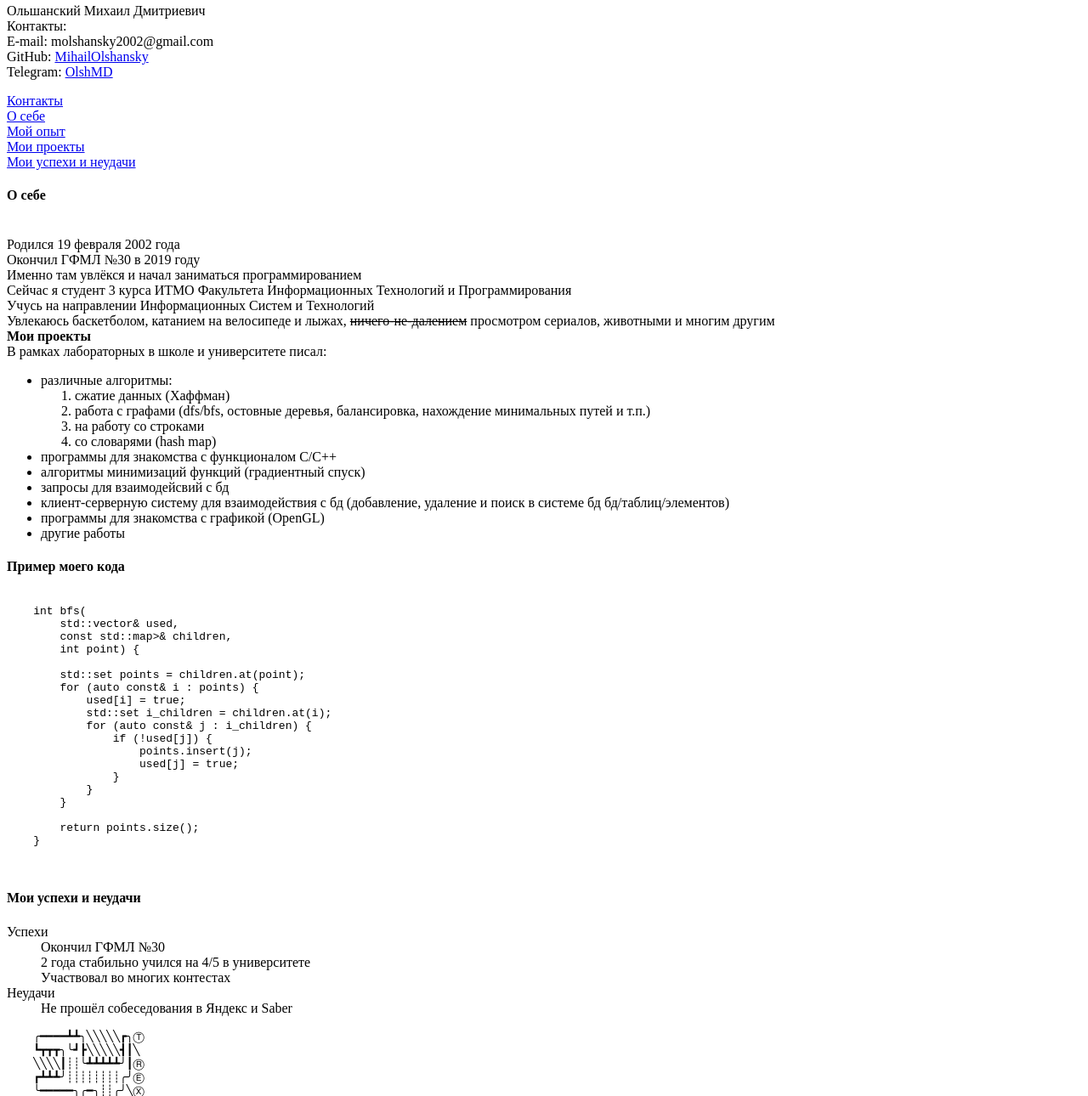
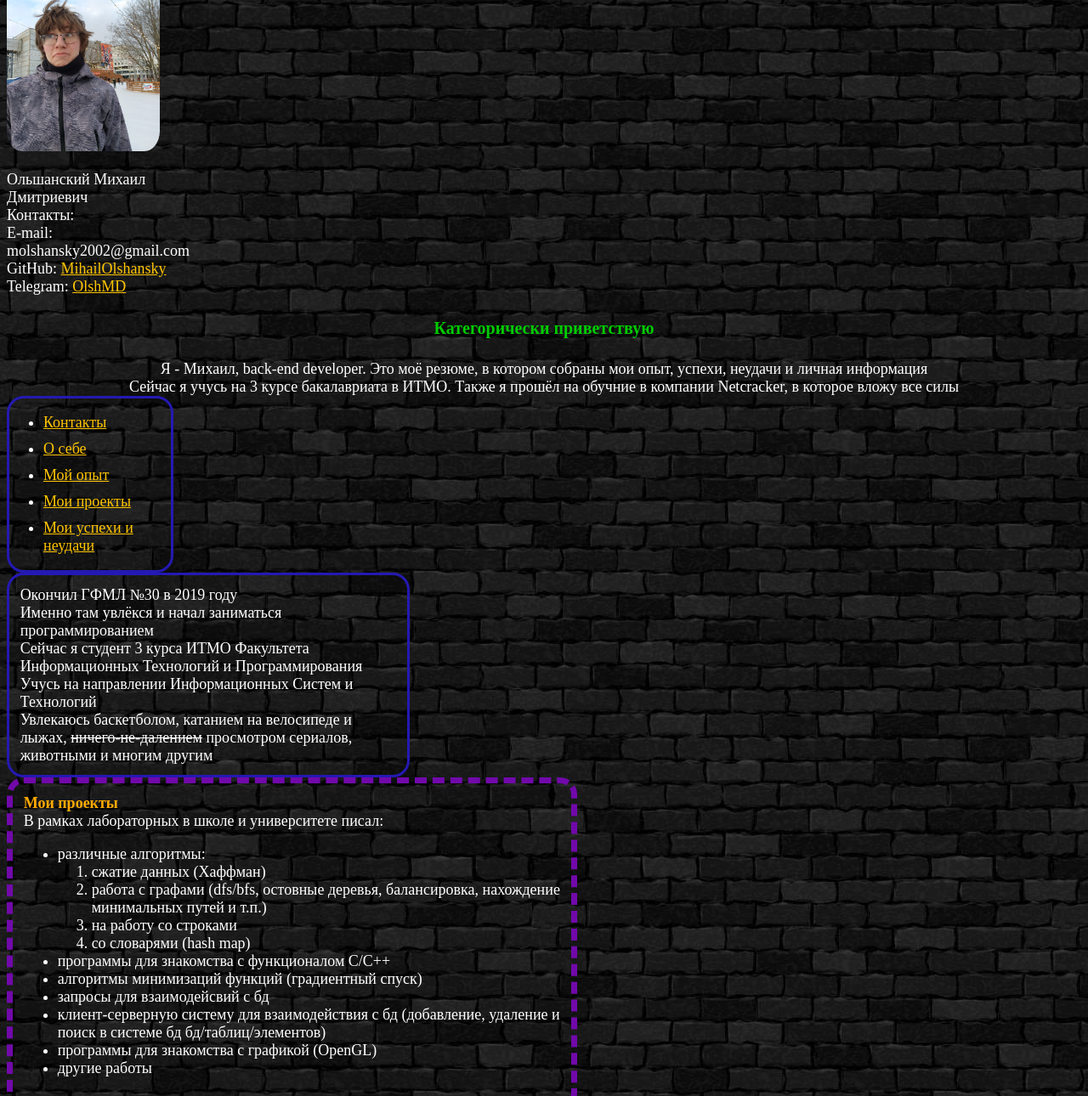
Before and after one commit to MihailOlshansky/Web2122, a plain HTML site: page index.html in a window 1280 px wide. Shown: the part 288-1578 px from the top of the page at 85% size. Drawn offline with Linux system fonts and the light colour scheme.

Commit message:
2 lab, v1

```diff
--- a/css/outline.css
+++ b/css/outline.css
@@ -0,0 +1,101 @@
+body {
+    color: #ffffff;
+    background-image: url(../resources/background.jpg);
+    font-size: 18px;
+}
+
+h4 {
+    color: #00cc00;
+    font-size: 20px;
+}
+
+strong {
+    color: #ffaa00;
+}
+
+#Мой_опыт {
+    width: 20%;
+    border-style: dashed;
+    border-radius: 20px;
+    border-color: #7109aa;
+    border-width: 7px;
+    padding-left: 1%;
+}
+
+#Контакты {
+
+}
+
+#Контакты img {
+    height: 240px;
+    width: 180px;
+    border-radius: 10%;
+}
+
+#О_себе {
+    color:  #ffffff;
+    border-style: solid;
+    border-radius: 20px;
+    border-color: #2419b2;
+    border-width: 3px;
+    width: 35%;
+    padding: 1%;
+}
+
+#Menue {
+    width: 15%;
+    border-style: solid;
+    border-radius: 20px;
+    border-color: #2419b2;
+    border-width: 3px;
+}
+
+#Menue li {
+    margin: 10px;
+    margin-left: 0;
+}
+
+#My_code {
+    width: fit-content;
+    border-style: dotted;
+    border-radius: 20px;
+    border-color: #7109aa;
+    border-width: 5px;
+    padding-left: 1%;
+    padding-right: 1%;
+}
+
+#Мои_у\/н {
+    width: fit-content;
+    border-style: dotted;
+    border-radius: 20px;
+    border-color: #7109aa;
+    border-width: 5px;
+    padding-left: 1%;
+    padding-right: 1%;
+    }
+
+#Контакты {
+    width: 20%;
+}
+
+#Мои_проекты {
+    width: 50%;
+    border-style: dashed;
+    border-radius: 20px;
+    border-color: #7109aa;
+    border-width: 7px;
+    padding: 1%;
+}
+
+#Приветствие {
+    text-align: center;
+}
+
+a[href] {
+    color: #ffc500;
+}
+
+footer {
+    text-align: center;
+}
--- a/index.html
+++ b/index.html
@@ -9,17 +9,17 @@
     </head>
     <body>
         <header>
-            <section id="Мой опыт">
+            <section id="Мой_опыт">
                 <strong>Опыт программирования</strong>
                 <p>
                     Общий стаж: 6 лет (с 2015)<br>
                     Программировал на C/C++, Python, Java, HTML, Haskell, SQL, PHP, Pascal, Assembler, Bash<br>
-                    Работал с GIT репозиториями
+                    Работал с GIT репозиториями<br>
                     Опыт работы: отсутствует
                 </p>
             </section>
             <section id="Контакты">
-                <img src="resources/My_Photo.jpeg" height="160px" width="120px" alt=My_Photo>
+                <img src="resources/My_Photo.jpg">
                 <p>
                     Ольшанский Михаил Дмитриевич<br>
                     Контакты:<br>
@@ -28,25 +28,30 @@
                     Telegram: <a href="https://t.me/OlshMD">OlshMD</a>
                 </p>
             </section>
-            <nav>
-                <a href="#Контакты">Контакты</a><br>
-                <a href="#О себе">О себе</a><br>
-                <a href="#Мой опыт">Мой опыт</a><br>
-                <a href="#Мои проекты">Мои проекты</a><br>
-                <a href="#Мои у/н">Мои успехи и неудачи</a>
-            </nav>
+            <article id="Приветствие">
+                <h4>Категорически приветствую</h4>
+                Я - Михаил, back-end developer. Это моё резюме, в котором собраны мои опыт, успехи, неудачи и личная информация<br>
+                Сейчас я учусь на 3 курсе бакалавриата в ИТМО. Также я прошёл на обучние в компании Netcracker, в которое вложу все силы<br>
+            </article>
         </header>
         <main>
-            <aside id="О себе">
-                <h4>О себе</h4><br>
-                Родился <time datetime="2002-02-19">19 февраля 2002 года</time><br>
+            <nav id="Menue">
+                <ul>
+                    <li><a href="#Контакты">Контакты</a></li>
+                    <li><a href="#О_себе">О себе</a></li>
+                    <li><a href="#Мой_опыт">Мой опыт</a></li>
+                    <li><a href="#Мои_проекты">Мои проекты</a></li>
+                    <li><a href="#Мои_у/н">Мои успехи и неудачи</a></li>
+                </ul>
+            </nav>
+            <aside id="О_себе">
                 Окончил ГФМЛ №30 в <time datetime="2019-06-24">2019 году</time><br>
                 Именно там увлёкся и начал заниматься программированием<br>
                 Сейчас я студент 3 курса ИТМО Факультета Информационных Технологий и Программирования<br>
                 Учусь на направлении Информационных Систем и Технологий<br>
                 Увлекаюсь баскетболом, катанием на велосипеде и лыжах, <del>ничего-не-далением</del> просмотром сериалов, животными и многим другим<br>
             </aside>
-            <section id="Мои проекты">
+            <section id="Мои_проекты">
                 <strong>Мои проекты</strong><br>
                 В рамках лабораторных в школе и университете писал:
                 <ul>
@@ -67,18 +72,18 @@
                     <li>другие работы</li>
                 </ul>
             </section>
-            <article>
+            <article id="My_code">
                 <h4>Пример моего кода</h4>
                 <pre><code lang="C++">
     int bfs(
-        std::vector<bool>& used,
-        const std::map<int, std::set<int>>& children,
+        std::vector&lt;bool&gt;& used,
+        const std::map&lt;int, std::set&lt;int&gt;&gt;& children,
         int point) {
 
-        std::set<int> points = children.at(point);
+        std::set&lt;int&gt; points = children.at(point);
         for (auto const& i : points) {
             used[i] = true;
-            std::set<int> i_children = children.at(i);
+            std::set&lt;int&gt; i_children = children.at(i);
             for (auto const& j : i_children) {
                 if (!used[j]) {
                     points.insert(j);
@@ -89,23 +94,23 @@
 
         return points.size();
     }
-
                 </code></pre>
             </article>
-            <section id="Мои у/н">
+            <section id="Мои_у/н">
                 <h4>Мои успехи и неудачи</h4>
                 <dl>
                     <dt>Успехи</dt>
                     <dd>Окончил ГФМЛ №30</dd>
                     <dd>2 года стабильно учился на 4/5 в университете</dd>
                     <dd>Участвовал во многих контестах</dd>
+                    <dd>Прошёл на обучение в Netcracker</dd>
                     <dt>Неудачи</dt>
                     <dd>Не прошёл собеседования в Яндекс и Saber</dd>
                 </dl>
             </section>
         </main>
         <footer>
-            <aside>
+            <asidetot id="totem">
                 <pre>
 ╭━━━━┻┻╮╲╲╲╲╲┏╮Ⓣ
 ┗┳┳┳╮╰┛┣╲╲╲╲╲┫┃╲
@@ -118,7 +123,7 @@
             </aside>
             <q>работа<sup>лень</sup>=прогресс</q><br>
 
-            <time datetime="2021-09-22">22.09.2021</time>
+            <time datetime="2021-09-22">05.10.2021</time>
         </footer>
     </body>
 </html>
```
Also changed, not shown: resources/My_Photo.jpeg (deleted), resources/My_Photo.jpg (added), resources/background.jpg (added). Lines whose indentation alone changed are shown as unchanged.
